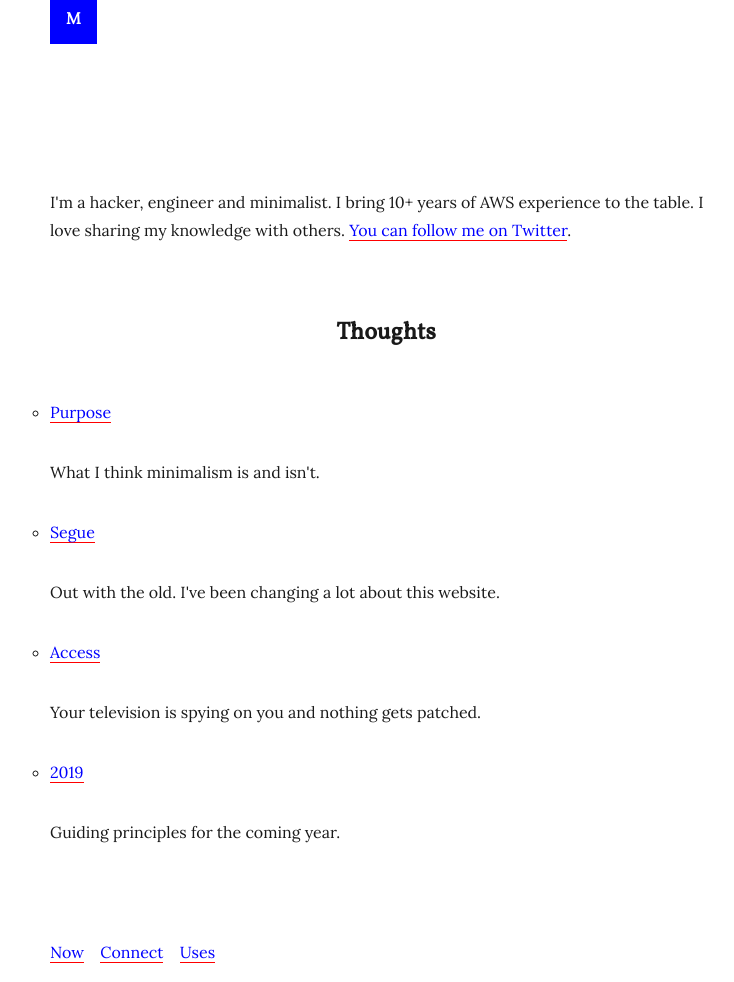
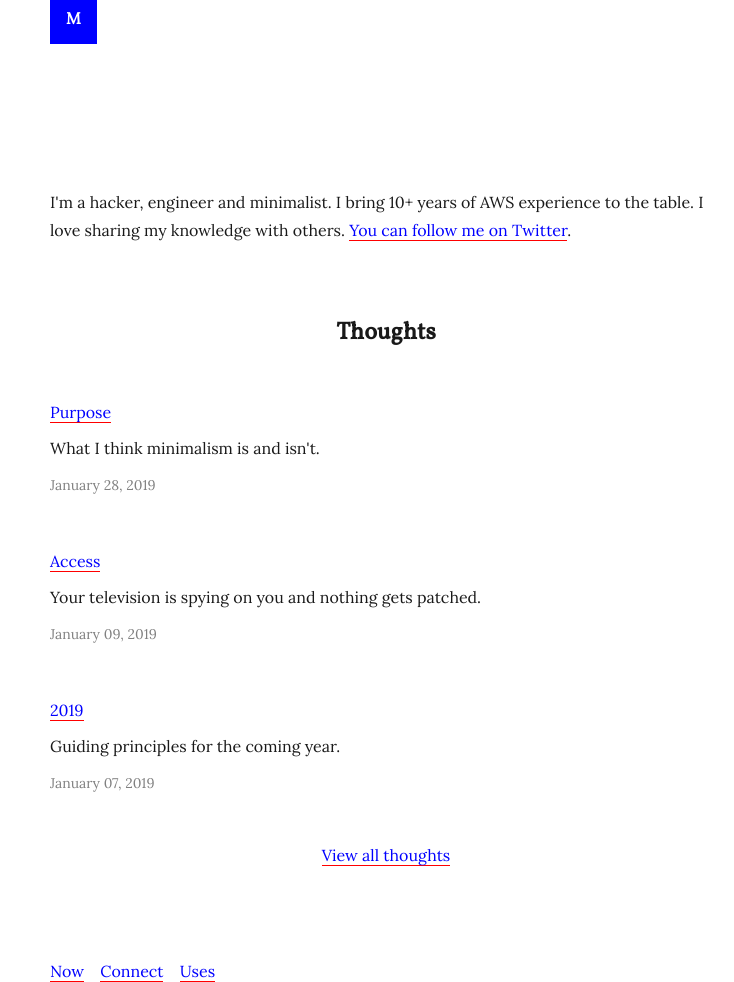
Before and after one commit to mijndert/website, a Jekyll site: the page built from index.html, in a window 1280 px wide. Shown: the whole page, without its empty margins (254-988 px from the left). Built offline with Jekyll 4.4.1, drawn with Linux system fonts in a browser that asks for light colours.

Commit message:
2020 design version 1.0

```diff
--- a/_layouts/post.html
+++ b/_layouts/post.html
@@ -17,7 +17,7 @@ layout: default
     <p>
         If you have thoughts you want to share with me <a href="{{ site.url }}/connect/">please do</a>.
         I'm always happy to engage with strangers via email.
-        Head over to <a href="#">the archive</a> if you're looking for more posts to read.
+        Head over to <a href="{{ site.url }}/archive/">the archive</a> if you're looking for more to read.
     </p>
 
 </section>
--- a/_posts/2019-01-10-segue.markdown
+++ /dev/null
@@ -1,21 +0,0 @@
----
-layout: post
-title: "Segue"
-date: 2019-01-10 08:00:00 +02:00
-permalink: /post/:year/segue/
-description: "Out with the old. I've been changing a lot about this website."
----
-
-For the past few years my website has been in a state of constant flux. I would change the design over and over, I would change course with my content, I would not post a single thing for months on end. Most of those issues existed because of one thing: lack of focus.
-
-In an effort to reduce costs and overhead I got rid of all of my virtual servers and consolidated everything at AWS. My website is now running on S3 and CloudFront which gives it a nice little performance boost. But the most important thing is, I don't have to worry about updating my servers or being able to handle a sudden burst in traffic. Hosting my website now typically only costs between $1 and $2 a month.
-
-The design has stayed the same for the most part, I just did a lot of optimizations by getting rid of unnecessary CSS and visual clutter. The most noticeable change is the way the posts are presented on the homepage. Instead of showing you the first paragraph I decided to go with a description of the content within.
-
-Prior to 2019 I wrote a lot of tutorials related to technology. You may have noticed those are all gone from the main website - they now reside in an [archive up on GitHub](https://mijndert.github.io/). I did this because most or all information in those old posts is outdated. This looks bad and I don't want the burden of updating all posts, at least not right now. Some posts may come back later.
-
-There are some technical challenges I want to tackle in the coming months related to deployment and I want to upgrade some code to make use of more modern components. I'm also thinking about a solution to create a nice looking yearly archive within the boundaries of the design language I created.
-
-As far as content goes 2019 has been going well so far. I pledged to myself to write more because it brings me joy and I finally have a simple maintenance-free place to do it. I will write whatever comes to mind without hesitation because I like doing it for myself. I don't plan to ever monetize this website.
-
-You can expect many things to show up here and I hope you'll tag along for the ride.
--- a/assets/css/theme.scss
+++ b/assets/css/theme.scss
@@ -131,7 +131,9 @@ pre.highlight {
     margin: 0 0 2em 0;
 }
 
-// TODO: Add blogpost list from index.html
+.thoughts {
+
+}
 
 .page {
 
@@ -164,13 +166,34 @@ pre.highlight {
     .header
 */
 
-.header h1 {
-
-}
-
 /*
     .bio
 */
+
+/*
+    Thoughts
+*/
+
+.thoughts ul {
+    list-style: none;
+}
+
+.thoughts ul li {
+    margin: .5em 0 3em 0;
+}
+
+.thoughts ul li p {
+    margin: .5em 0 .5em 0;
+}
+
+.thoughts ul li span {
+    color: grey;
+    font-size: 14px;
+}
+
+.thoughts .archive-link {
+    text-align: center;
+}
 
 /*
     .page
@@ -191,3 +214,11 @@ pre.highlight {
 .footer a {
     margin: 0 .75em 0 0;
 }
+
+@media only screen and (max-width: 600px) {
+
+    body {
+        margin: 0 2em 0 2em;
+    }
+
+}
--- a/index.html
+++ b/index.html
@@ -6,11 +6,20 @@ layout: default
     Thoughts
 </h2>
 
+<section class="thoughts">
+
     <ul>
-    {% for post in site.posts %}
+        {% for post in site.posts limit:3 %}
             <li>
                 <a href="{{ post.url }}">{{ post.title }}</a>
                 <p>{{ post.description }}</p>
+                <span>{{ post.date | date: '%B %d, %Y' }}</span>
             </li>
         {% endfor %}
     </ul>
+
+    <section class="archive-link">
+        <a href="{{ site.url }}/archive/">View all thoughts</a>
+    </section>
+
+</section>
```
Also changed, not shown: _pages/archive.html (added, +26 -0 lines). Lines whose indentation alone changed are shown as unchanged.
